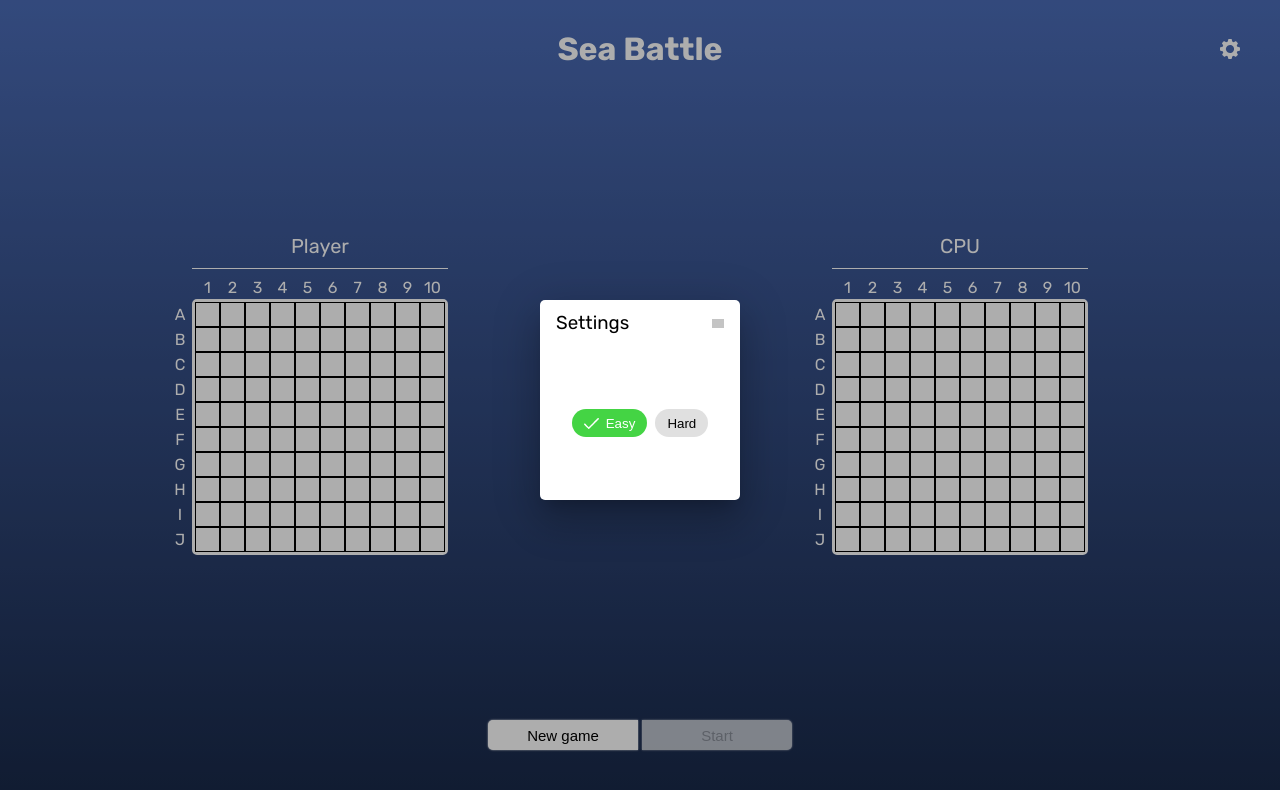
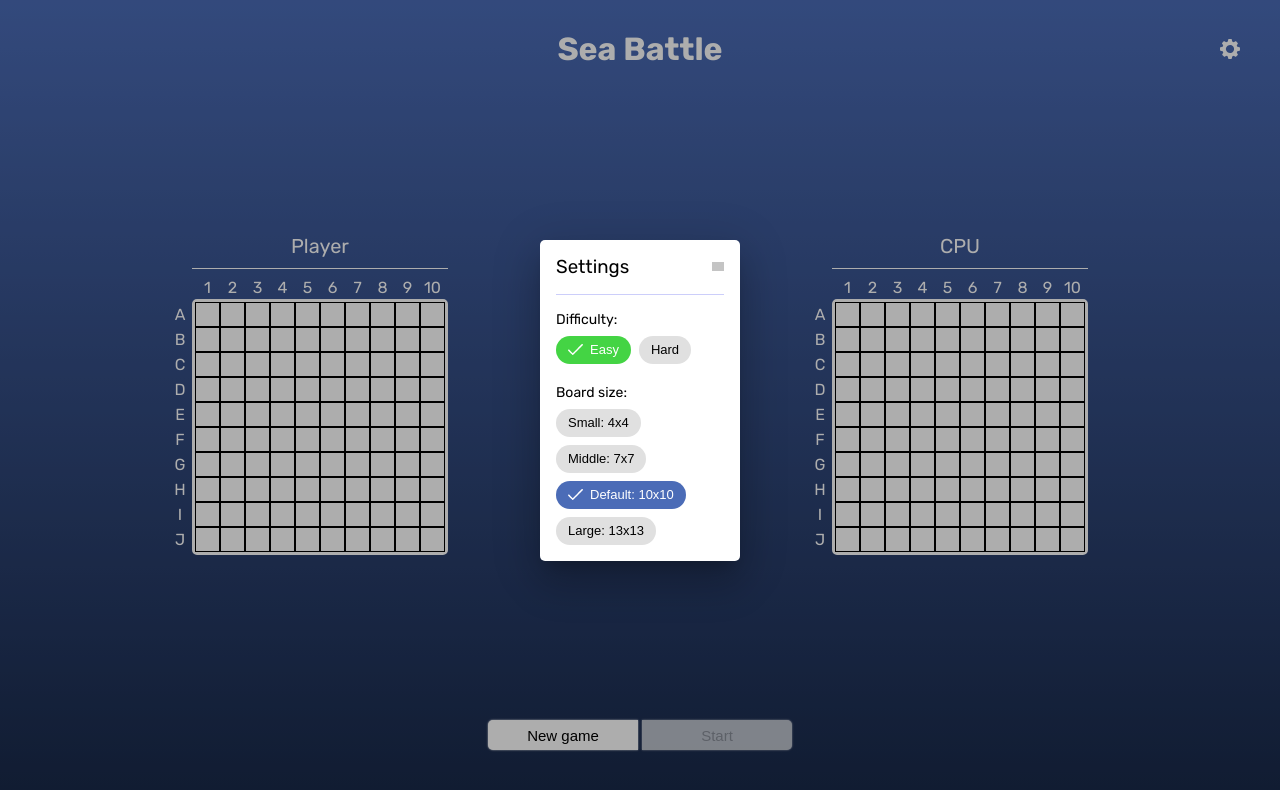
Before and after one commit to Lunoo/SeaBattle, a Vue app: page / in a window 1280 px wide. Both pictures are taken after a click on the button 1230 px from the left and 49 px from the top of the page. Shown: the top 790 px of the page. Built offline with nearby package versions, Linux system fonts and the light colour scheme; grey boxes are pictures that could not be loaded.

Commit message:
create Chips component, add it to Modal

```diff
--- a/src/App.vue
+++ b/src/App.vue
@@ -1,6 +1,6 @@
 <script lang="ts" setup>
 import { BOARD_CONFIGURATION, BOARD_TYPES, GAME, GAME_MODE, PLAYERS } from '@/contants'
-import { Board, ChipListBox, ChipOption, ConfigurationPanel, Modal, TheHeader } from './components'
+import { Board, ConfigurationPanel, SettingsModal, TheHeader } from './components'
 import type { Configuration, Coords, Player } from '@/types'
 import {
   changeTurn,
@@ -33,13 +33,13 @@ const playerTwo = ref<Player>({
   ships: []
 })
 
-const modalRef = ref<Modal>(null)
+const modalRef = ref<SettingsModal>(null)
 
 const createNewGame = () => {
   config.value.status = GAME.configuring
   // Clear everything for both players.
-  clearBoard(config, playerOne)
-  clearBoard(config, playerTwo)
+  clearBoard(playerOne)
+  clearBoard(playerTwo)
   // Generate initial ships placement for the Player 1. It can be changed.
   initBoard(config, playerOne)
   playerOne.value.board!.disabled = false
@@ -86,12 +86,23 @@ const handleEnemyTurn = () => {
   const { isTargetHit } = shootCell(config.value.boardSize, playerOne, cell)
   changeTurn(config, playerOne, playerTwo, isTargetHit)
 }
+
 const handleOpenSettings = () => {
   modalRef.value?.openModal()
 }
 
 const handleChangeMode = (value: GAME_MODE) => {
   config.value.mode = value
+}
+
+const handleChangeSize = (boardType: BOARD_TYPES) => {
+  const { boardSize, shipSizes } = BOARD_CONFIGURATION[boardType]
+  config.value = {
+    ...config.value,
+    boardType,
+    boardSize,
+    shipSizes
+  }
 }
 
 watch(
@@ -123,14 +134,11 @@ watch(
     @new-game="createNewGame"
     @start-game="startGame"
   />
-  <modal class-name="settings" ref="modalRef">
-    <template #header><h3>Settings</h3></template>
-    <template #body>
-      <chip-list-box :selected="config.mode" :on-change="handleChangeMode" v-slot="chipProps">
-        <chip-option class-name="easy" v-bind="chipProps" :value="GAME_MODE.easy" />
-        <chip-option class-name="hard" v-bind="chipProps" :value="GAME_MODE.hard" />
-      </chip-list-box>
-    </template>
-  </modal>
+  <settings-modal
+    :config="config"
+    :change-mode="handleChangeMode"
+    :change-size="handleChangeSize"
+    ref="modalRef"
+  />
 </template>
 <style src="./App.less" />
--- a/src/components/Chips/ChipOption.less
+++ b/src/components/Chips/ChipOption.less
@@ -1,6 +1,7 @@
 [type='radio'] {
   visibility: hidden;
   width: 0;
+  height: 0;
 }
 
 .chip-option {
@@ -9,10 +10,15 @@
   border-radius: 14px;
   padding: 0 12px;
   background-color: #e0e0e0;
-  margin-right: 8px;
+  margin: 0 8px 8px 0;
+  font-size: 13px;
   color: #000;
   cursor: pointer;
   transition: all 0.3s;
+
+  &:last-child {
+    margin: 0;
+  }
 
   &:hover {
     background-color: #dcd9d9;
@@ -35,6 +41,11 @@
 
   [type='radio']:checked + & {
     color: #fff;
+    background-color: #4b6cb7;
+
+    &:hover {
+      background-color: #3354a1;
+    }
 
     & .chip-option__icon {
       padding-right: 22px;
--- a/src/components/Modal/Modal.less
+++ b/src/components/Modal/Modal.less
@@ -37,15 +37,16 @@
 
   &__header {
     display: flex;
-    padding: 12px 16px;
+    margin: 0 16px;
+    padding: 16px 0;
     align-items: center;
+    border-bottom: 1px solid #cccefa;
   }
 
   &__body {
     display: flex;
-    justify-content: center;
-    align-items: center;
-    flex-grow: 1;
+    flex-direction: column;
+    padding: 16px;
   }
 
   &-close {
--- /dev/null
+++ b/src/components/SettingsModal/SettingsModal.less
@@ -0,0 +1,23 @@
+.settings {
+  .modal__body {
+    justify-content: left;
+  }
+
+  &__form-item {
+    margin-bottom: 12px;
+
+    &:last-child {
+      margin-bottom: 0;
+    }
+
+    &__label {
+      margin-bottom: 8px;
+      font-size: 14px;
+    }
+
+    &__size-select {
+      flex-direction: column;
+      align-items: baseline;
+    }
+  }
+}
--- /dev/null
+++ b/src/components/SettingsModal/SettingsModal.vue
@@ -0,0 +1,71 @@
+<script lang="ts" setup>
+import { BOARD_CONFIGURATION, BOARD_TYPES, GAME_MODE } from '@/contants'
+import ChipListBox from '../Chips/ChipListBox.vue'
+import ChipOption from '../Chips/ChipOption.vue'
+import type { Configuration } from '@/types'
+import Modal from '../Modal/Modal.vue'
+import type { PropType } from 'vue'
+import { ref } from 'vue'
+
+defineProps({
+  config: {
+    type: Object as PropType<Configuration>,
+    required: true
+  },
+  changeMode: {
+    type: Function as PropType<(value: GAME_MODE) => void>,
+    required: true
+  },
+  changeSize: {
+    type: Function as PropType<(value: BOARD_TYPES) => void>,
+    required: true
+  }
+})
+
+const modalRef = ref<Modal>(null)
+
+const openModal = () => {
+  modalRef.value?.openModal()
+}
+
+defineExpose({ openModal })
+</script>
+
+<template>
+  <modal class-name="settings" ref="modalRef">
+    <template #header><h3>Settings</h3></template>
+    <template #body>
+      <div class="settings__form-item">
+        <div class="settings__form-item__label">Difficulty:</div>
+        <chip-list-box
+          name="mode"
+          :selected="config.mode"
+          :on-change="changeMode"
+          v-slot="chipProps"
+        >
+          <chip-option class-name="easy" v-bind="chipProps" :value="GAME_MODE.easy" />
+          <chip-option class-name="hard" v-bind="chipProps" :value="GAME_MODE.hard" />
+        </chip-list-box>
+      </div>
+      <div class="settings__form-item">
+        <div class="settings__form-item__label">Board size:</div>
+        <chip-list-box
+          class-name="settings__form-item__size-select"
+          name="boardSize"
+          :selected="config.boardType"
+          :on-change="changeSize"
+          v-slot="chipProps"
+        >
+          <chip-option
+            v-for="boardType in Object.keys(BOARD_CONFIGURATION)"
+            v-bind="chipProps"
+            :key="boardType"
+            :value="boardType"
+            >{{ BOARD_CONFIGURATION[boardType].name }}</chip-option
+          >
+        </chip-list-box>
+      </div>
+    </template>
+  </modal>
+</template>
+<style src="./SettingsModal.less" />
--- a/src/components/index.ts
+++ b/src/components/index.ts
@@ -1,8 +1,4 @@
 export { default as Board } from './Board/Board.vue'
-export { default as BoardCell } from './BoardCell/BoardCell.vue'
-export { default as BoardSummary } from './BoardSummary/BoardSummary.vue'
 export { default as ConfigurationPanel } from './ConfigurationPanel/ConfigurationPanel.vue'
-export { default as Modal } from './Modal/Modal.vue'
-export { default as ChipOption } from './Chips/ChipOption.vue'
-export { default as ChipListBox } from './Chips/ChipListBox.vue'
+export { default as SettingsModal } from './SettingsModal/SettingsModal.vue'
 export { default as TheHeader } from './TheHeader/TheHeader.vue'
--- a/src/contants.ts
+++ b/src/contants.ts
@@ -30,6 +30,16 @@ export enum BOARD_TYPES {
 }
 
 export const BOARD_CONFIGURATION = {
+  [BOARD_TYPES.small]: {
+    name: 'Small: 4x4',
+    shipSizes: [2, 1, 1],
+    boardSize: { x: 4, y: 4 }
+  },
+  [BOARD_TYPES.middle]: {
+    name: 'Middle: 7x7',
+    shipSizes: [3, 2, 2, 1, 1, 1],
+    boardSize: { x: 7, y: 7 }
+  },
   [BOARD_TYPES.default]: {
     name: 'Default: 10x10',
     shipSizes: [4, 3, 3, 2, 2, 2, 1, 1, 1, 1],
@@ -39,16 +49,6 @@ export const BOARD_CONFIGURATION = {
     name: 'Large: 13x13',
     shipSizes: [5, 4, 4, 3, 3, 3, 2, 2, 2, 2, 1, 1, 1, 1, 1],
     boardSize: { x: 13, y: 13 }
-  },
-  [BOARD_TYPES.middle]: {
-    name: 'Middle: 7x7',
-    shipSizes: [3, 2, 2, 1, 1, 1],
-    boardSize: { x: 7, y: 7 }
-  },
-  [BOARD_TYPES.small]: {
-    name: 'Small: 4x4',
-    shipSizes: [2, 1, 1],
-    boardSize: { x: 4, y: 4 }
   }
 }
 
--- a/src/helpers/helpers.ts
+++ b/src/helpers/helpers.ts
@@ -173,7 +173,7 @@ const generateShipsPlacement = ({
   return shipsPlacement
 }
 
-export const clearBoard = (config: Ref<Configuration>, player: Ref<Player>) => {
+export const clearBoard = (player: Ref<Player>) => {
   player.value = {
     ...player.value,
     active: false,
```
